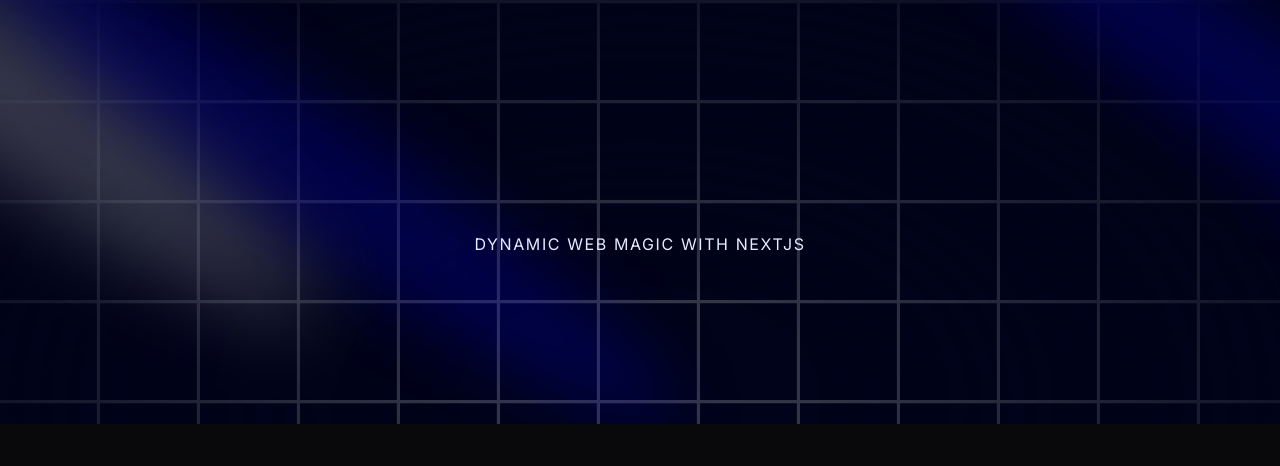
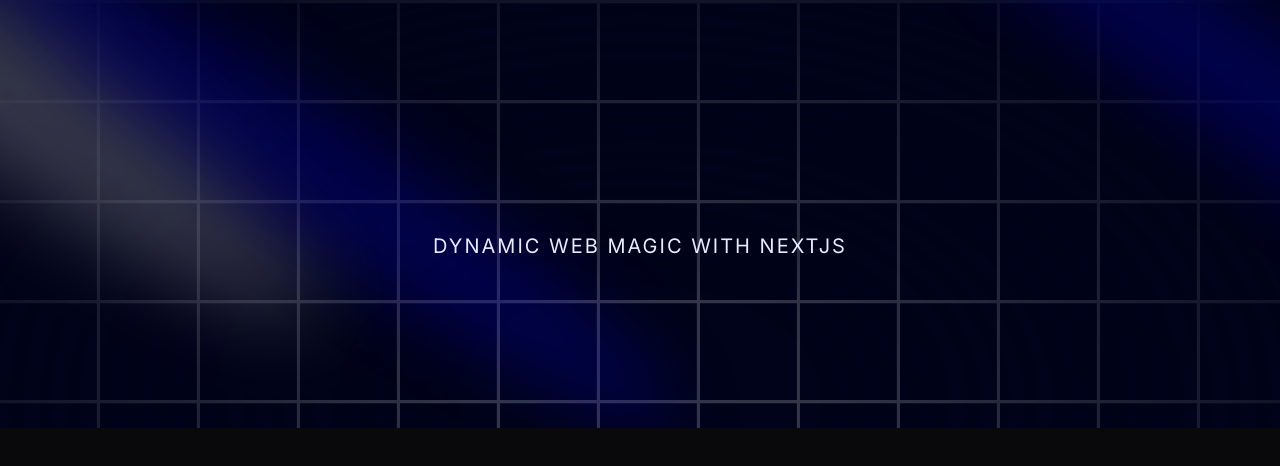
Before and after one commit to bomypoko/nextjs, a Next.js app: page / in a window 1280 px wide. Shown: the top 466 px of the page. Built offline with nearby package versions, Linux system fonts and the light colour scheme.

Commit message:
Debug Layout

```diff
--- a/src/components/Hero.tsx
+++ b/src/components/Hero.tsx
@@ -3,7 +3,8 @@
 
 const Hero = () => {
   return (
-    <div className=' pb-20 pt-36   '>
+
+    <div className='pb-20 pt-36'>
       {/* Spotlight Here */}
 
         <div>
@@ -12,15 +13,15 @@
             <Spotlight className='top-28 left-80 h-[80vh] w-[50vw]'fill='blue'/>
         </div>
 
-        <div className="h-screen w-full dark:bg-black-100 bg-white dark:bg-grid-white/[0.2] bg-grid-black/[0.2]  flex items-center justify-center absolute top-0 left-0">
+        <div className="h-screen w-full dark:bg-black-100 bg-white dark:bg-grid-white/[0.2] bg-grid-black/[0.2] absolute flex items-center justify-center  top-0 left-0">
           <div className="absolute pointer-events-none inset-0 flex items-center justify-center dark:bg-black-100 bg-white [mask-image:radial-gradient(ellipse_at_center,transparent_20%,black)]" />
         </div>
 
         <div className='p-2 flex justify-center relative my-20 z-10'>
             <div className=' max-w-[89vw] md:max-w-2xl lg:max-w-[60vw] flex flex-col items-center justify-center'>
-              <h2 className=' uppercase tracking-widest  text-center text-blue-100'>
+              <h1 className='uppercase text-xl tracking-widest text-center text-blue-100'>
                 Dynamic Web Magic with NextJs
-              </h2>
+              </h1>
             </div>
         </div>
 
```
